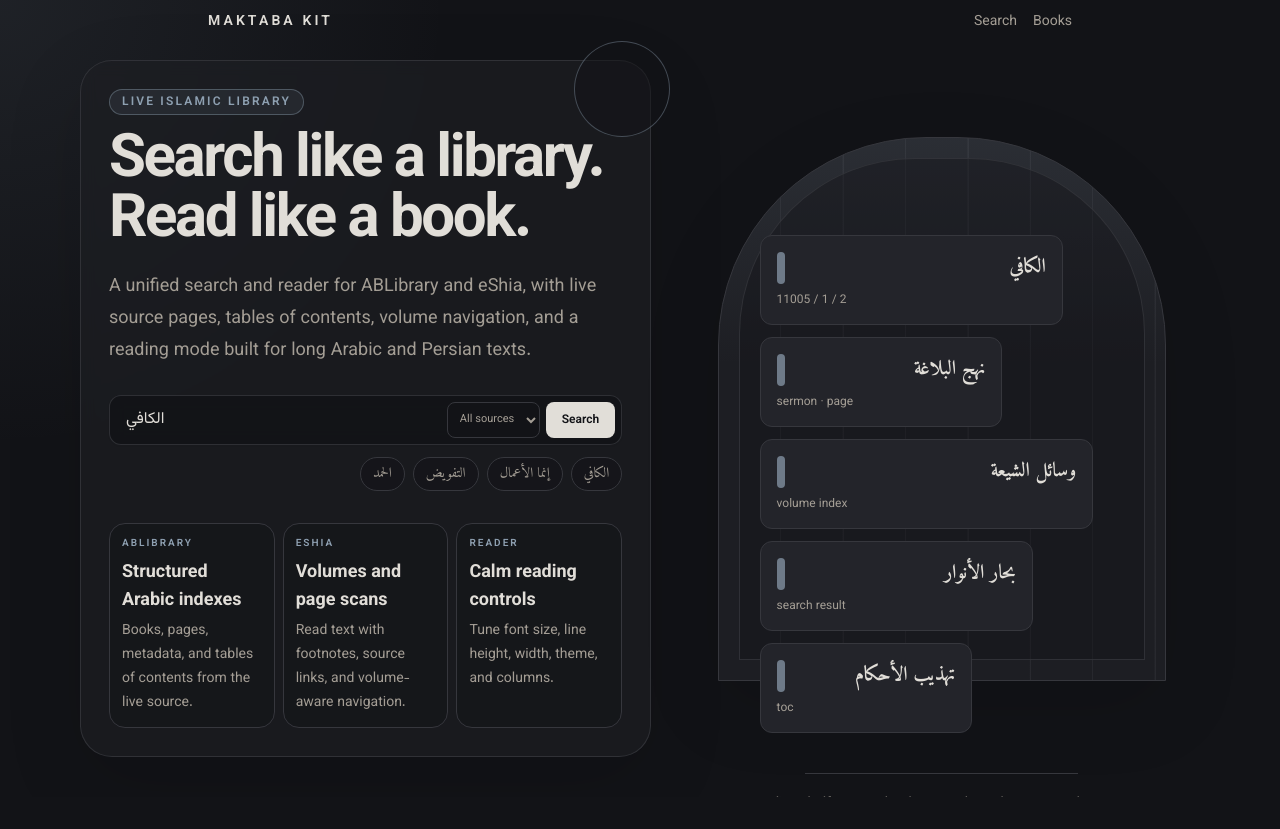
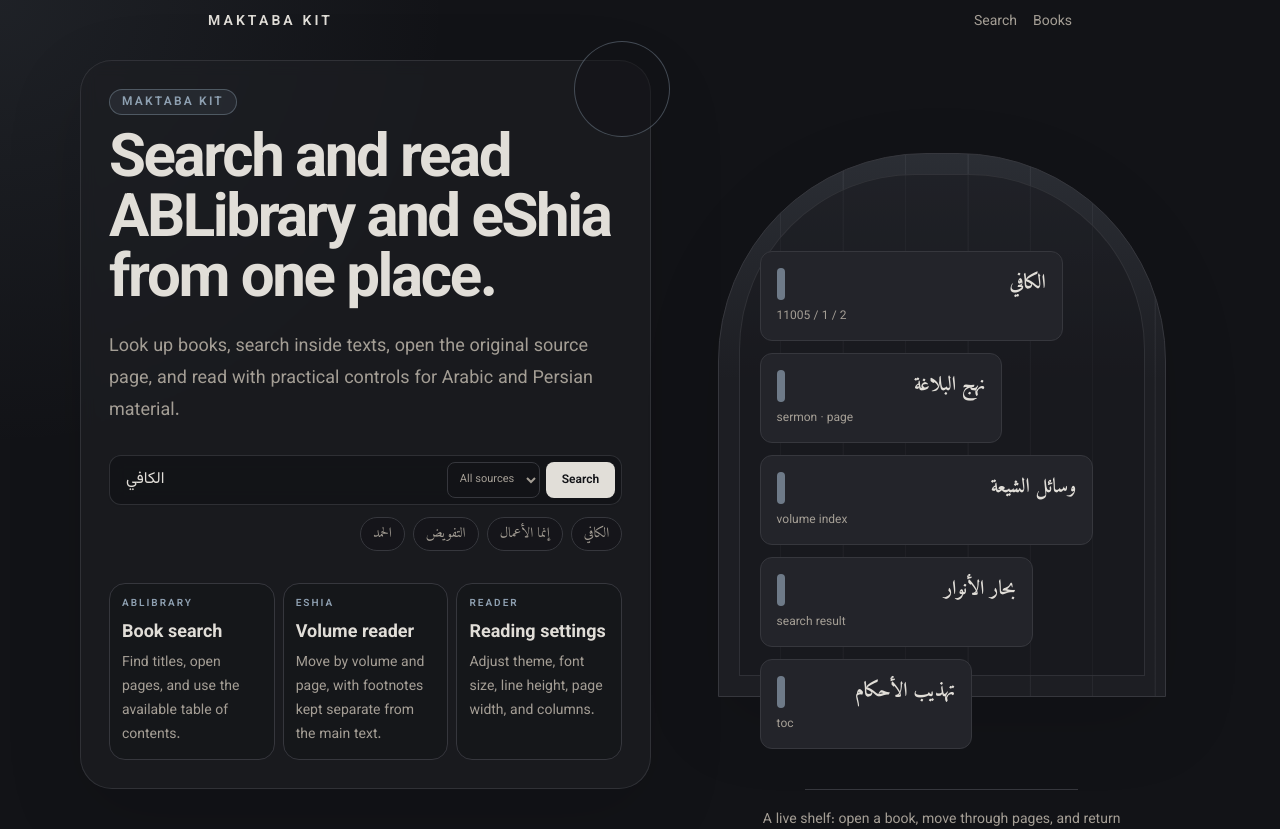
Before and after one commit to redzrush101/maktaba-kit, a Next.js app in the folder apps/web/: page / in a window 1280 px wide. Before the commit the page ends 800 px from the top, so only its background shows below. Built offline with nearby package versions, Linux system fonts and the light colour scheme.

Commit message:
Refine homepage copy

```diff
--- a/apps/web/app/page.tsx
+++ b/apps/web/app/page.tsx
@@ -4,9 +4,9 @@
 
 const examples = ["الكافي", "إنما الأعمال", "التفويض", "الحمد"];
 const shelves = [
-  ["ABLibrary", "Structured Arabic indexes", "Books, pages, metadata, and tables of contents from the live source."],
-  ["eShia", "Volumes and page scans", "Read text with footnotes, source links, and volume-aware navigation."],
-  ["Reader", "Calm reading controls", "Tune font size, line height, width, theme, and columns."],
+  ["ABLibrary", "Book search", "Find titles, open pages, and use the available table of contents."],
+  ["eShia", "Volume reader", "Move by volume and page, with footnotes kept separate from the main text."],
+  ["Reader", "Reading settings", "Adjust theme, font size, line height, page width, and columns."],
 ];
 
 export default function Home() {
@@ -18,12 +18,12 @@
 
         <div className="relative rounded-[2rem] border border-line/80 bg-[rgb(var(--sheet))]/70 p-5 shadow-soft backdrop-blur sm:p-7" dir="ltr">
           <div className="absolute -right-5 -top-5 hidden h-24 w-24 rounded-full border border-accent/40 bg-paper/50 sm:block" />
-          <p className="mb-4 w-fit rounded-full border border-accent/40 bg-accent/10 px-3 py-1 font-sans text-xs font-semibold tracking-[0.18em] text-accent">LIVE ISLAMIC LIBRARY</p>
+          <p className="mb-4 w-fit rounded-full border border-accent/40 bg-accent/10 px-3 py-1 font-sans text-xs font-semibold tracking-[0.18em] text-accent">MAKTABA KIT</p>
           <h1 className="max-w-3xl font-sans text-4xl font-bold leading-[1.08] tracking-[-0.04em] sm:text-5xl lg:text-6xl">
-            Search like a library. Read like a book.
+            Search and read ABLibrary and eShia from one place.
           </h1>
           <p className="mt-5 max-w-2xl font-sans text-lg leading-8 text-muted">
-            A unified search and reader for ABLibrary and eShia, with live source pages, tables of contents, volume navigation, and a reading mode built for long Arabic and Persian texts.
+            Look up books, search inside texts, open the original source page, and read with practical controls for Arabic and Persian material.
           </p>
 
           <div className="mt-7 max-w-2xl">
```
Also changed, not shown: 1 other file (tests, documents, lock files or other folders).
